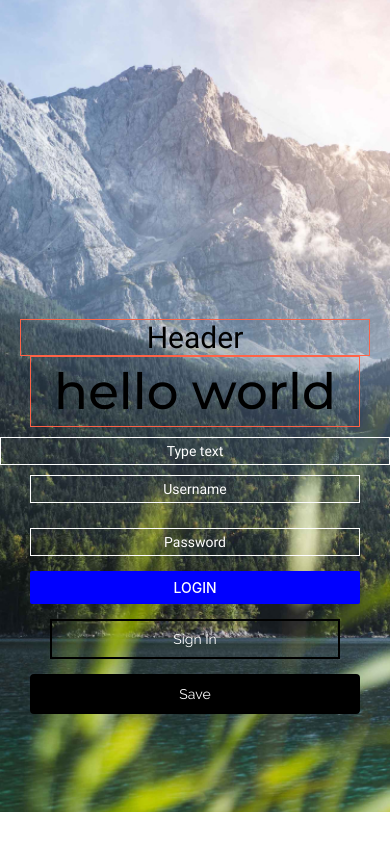
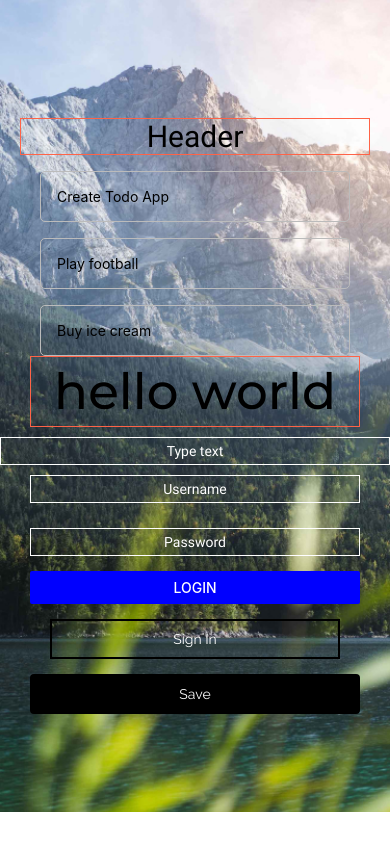
Before and after one commit to YriiHvozdetskiy/react-native-start, a React Native app: screen / in a window 390 px wide. Built offline with nearby package versions, Linux system fonts and the light colour scheme.

Commit message:
add delete ListItem

```diff
--- a/App.js
+++ b/App.js
@@ -8,17 +8,33 @@ import {
    Text,
    ImageBackground,
    TouchableWithoutFeedback, // імпорт компонента обгортки
-   Keyboard, Alert, Button, TouchableOpacity, Pressable,
+   Keyboard, Alert, Button, TouchableOpacity, Pressable, FlatList,
 } from "react-native";
 import {useFonts} from 'expo-font';
 import * as SplashScreen from 'expo-splash-screen';
 import {Header} from './components/Header';
+import {ListItem} from './components/ListItem';
 
 SplashScreen.preventAutoHideAsync();
 
 const FONT_FAMILY_PRIMARY = 'Roboto-Regular';
 const FONT_FAMILY_SECONDARY = 'Montserrat-Medium';
 const FONT_FAMILY_TERTIARY = 'Raleway-Regular';
+
+const todo = [
+   {
+      text: "Create Todo App",
+      id: 2,
+   },
+   {
+      text: "Play football",
+      id: 1,
+   },
+   {
+      text: "Buy ice cream",
+      id: 3,
+   },
+]
 
 export default function App() {
    const [name, setName] = useState("");
@@ -30,6 +46,7 @@ export default function App() {
       [FONT_FAMILY_SECONDARY]: require('./assets/fonts/Montserrat-Medium.ttf'),
       [FONT_FAMILY_TERTIARY]: require('./assets/fonts/Raleway-Regular.ttf'),
    });
+   const [list, setList] = useState(todo);
 
    const onLayoutRootView = useCallback(async () => {
       if (fontsLoaded) {
@@ -55,6 +72,10 @@ export default function App() {
       Keyboard.dismiss();
    };
 
+   const deleteHandler = (id) => {
+      setList(prevState => prevState?.filter(item => item?.id !== id))
+   }
+
    console.log('Platform', Platform.OS);
 
    return (
@@ -70,6 +91,16 @@ export default function App() {
                <KeyboardAvoidingView // визначаємо ОС та налаштовуємо поведінку клавіатури
                   behavior={Platform.OS === "ios" ? "padding" : null} // height - не працює чогось для Андроід
                >
+                  <FlatList
+                     style={styles.list}
+                     data={list} // масив
+                     renderItem={({item}) =>
+                        <ListItem
+                           item={item}
+                           deleteHandler={deleteHandler}
+                        />} // розмітка
+                     // <Text style={styles.itemList}>{item.text}</Text>}
+                  />
                   <View style={styles.innerBox}>
                      <Text style={styles.text}>hello world</Text>
                   </View>
@@ -204,4 +235,15 @@ const styles = StyleSheet.create({
       elevation: 3,
       backgroundColor: 'black',
    },
+   list: {
+      // display:'flex',
+      // gap:30,
+      marginHorizontal: 40,
+   },
+   itemList: {
+      color: '#fff',
+      fontSize: 15,
+      // marginBottom:40
+      padding: 10,
+   },
 });
--- /dev/null
+++ b/components/ListItem/ListItemStyle.js
@@ -0,0 +1,12 @@
+import {StyleSheet} from 'react-native'
+
+export const styles = StyleSheet.create({
+   item: {
+      padding: 16,
+      marginTop: 16,
+      borderColor: '#bbb',
+      borderWidth: 1,
+      borderStyle: 'solid',
+      borderRadius: 5,
+   },
+})
--- /dev/null
+++ b/components/ListItem/index.jsx
@@ -0,0 +1,14 @@
+import {styles} from './ListItemStyle'
+import {Text, TouchableOpacity} from 'react-native';
+
+export const ListItem = ({item, deleteHandler}) => {
+
+   return (
+      <TouchableOpacity
+         activeOpacity={0.3}
+         onPress={() => deleteHandler(item?.id)}
+      >
+         <Text style={styles.item}>{item?.text}</Text>
+      </TouchableOpacity>
+   );
+};
```
